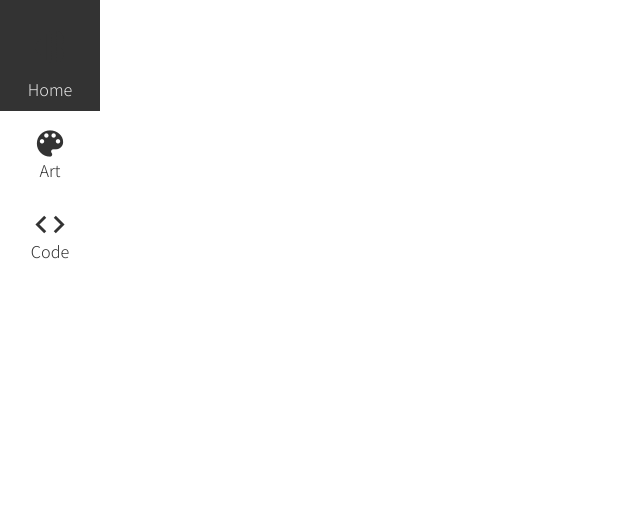
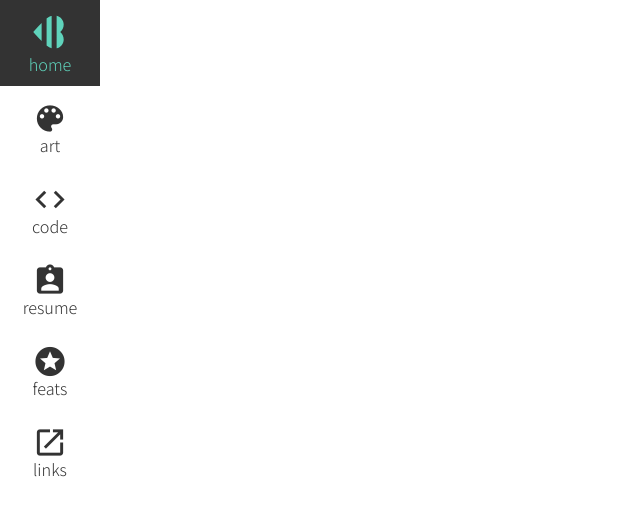
Before and after one commit to kenziebottoms/strapi.ink, a React (Create React App) app: page /links in a window 1280 px wide. Shown: the top 516 px of the page, without its empty margins (0-640 px from the left). Built offline with nearby package versions, Linux system fonts and the light colour scheme.

Commit message:
use literal svg in logo element; move routes into sidebar component

```diff
--- a/src/App.js
+++ b/src/App.js
@@ -1,37 +1,16 @@
-import React from 'react';
+import React, { Fragment } from 'react';
 
 import Sidebar from './components/Sidebar';
 import Content from './components/Content';
 
 import './styles/App.scss';
 
-const routes = [
-  {
-    name: 'Home',
-    slug: 'home',
-    path: '/home',
-    icon: false,
-  },
-  {
-    name: 'Art',
-    slug: 'art',
-    path: '/art',
-    icon: 'color_lens',
-  },
-  {
-    name: 'Code',
-    slug: 'code',
-    path: '/code',
-    icon: 'code',
-  },
-];
-
 function App() {
   return (
-    <React.Fragment>
-      <Sidebar routes={routes} />
+    <Fragment>
+      <Sidebar />
       <Content />
-    </React.Fragment>
+    </Fragment>
   );
 }
 
--- a/src/components/Sidebar.js
+++ b/src/components/Sidebar.js
@@ -6,14 +6,50 @@ import Logo from '../elements/Logo';
 import '../styles/Sidebar.scss';
 
 class Sidebar extends Component {
+
+  routes() {
+    return [
+      {
+        name: 'home',
+        path: '/',
+        icon: false,
+      },
+      {
+        name: 'art',
+        path: '/art',
+        icon: 'color_lens',
+      },
+      {
+        name: 'code',
+        path: '/code',
+        icon: 'code',
+      },
+      {
+        name: 'resume',
+        path: '/resume',
+        icon: 'assignment_ind',
+      },
+      {
+        name: 'feats',
+        path: '/achievements',
+        icon: 'stars',
+      },
+      {
+        name: 'links',
+        path: '/links',
+        icon: 'launch',
+      },
+    ]
+  };
+
   render() {
     return (
       <ul id="sidebar">
-        {this.props.routes.map(route => (
-          <li key={route.slug}>
+        {this.routes().map(route => (
+          <li key={route.name}>
             <Link to={route.path}>
               {route.icon ? (
-                <i class="material-icons">{route.icon}</i>
+                <i className="material-icons">{route.icon}</i>
               ) : (
                 <Logo link={false} />
               )}
--- a/src/elements/Logo.js
+++ b/src/elements/Logo.js
@@ -2,17 +2,14 @@ import React, { Component } from 'react';
 
 import { Link } from 'react-router-dom';
 
-import logo from '../img/kb.svg';
-
 class Logo extends Component {
   render() {
+    const svg = <svg xmlns="http://www.w3.org/2000/svg" height="34" width="34"><path d="M0 10h24v24H0z" fill="none"/><path d="M.321 59.766h23.358v2.997H.321z" fill="#000" fill-rule="evenodd"/><path d="M0 10h24v24H0z" fill="none"/><path d="M30.707 9.535c0-4.402-2.985-7.985-7.077-8.896v32.722c4.092-.91 7.077-4.495 7.077-8.896 0-2.887-1.345-5.657-3.468-7.465 2.123-1.808 3.468-4.578 3.468-7.465zM18.657.844c-1.7.49-3.36 1.426-5.06 2.69v26.932c1.7 1.262 3.358 2.2 5.059 2.69V.844zM8.627 7.969c-1.9 1.925-3.921 4.142-6.176 6.627L.26 17l2.176 2.404c2.259 2.488 4.285 4.708 6.19 6.633V7.969z" fill="#000"/></svg>;
     return this.props.link ? (
-      <img src={logo} />
-    ) : (
       <Link to="/">
-        <img src={logo} />
+        {svg}
       </Link>
-    );
+    ) : svg;
   }
 }
 
--- a/src/styles/Sidebar.scss
+++ b/src/styles/Sidebar.scss
@@ -45,8 +45,25 @@
             word-wrap: wrap;
             text-decoration: none;
 
-            &.sec {
-                background: $bg-hl;
+            &[href="/"] {
+                background: $green;
+                svg {
+                    path[fill="#000"] {
+                        fill: $black;
+                    }
+                }
+
+                &:hover,
+                &.active {
+                    background: $black;
+                    color: $green;
+
+                    svg {
+                        path[fill="#000"] {
+                            fill: $green;
+                        }
+                    }
+                }
             }
 
             &:hover,
```
Also changed, not shown: src/img/kb.svg (deleted).
